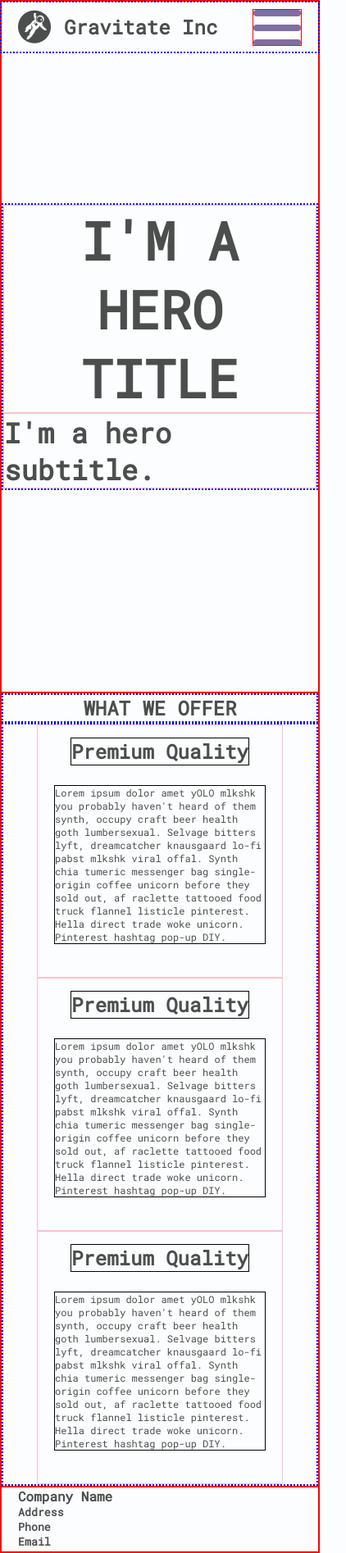
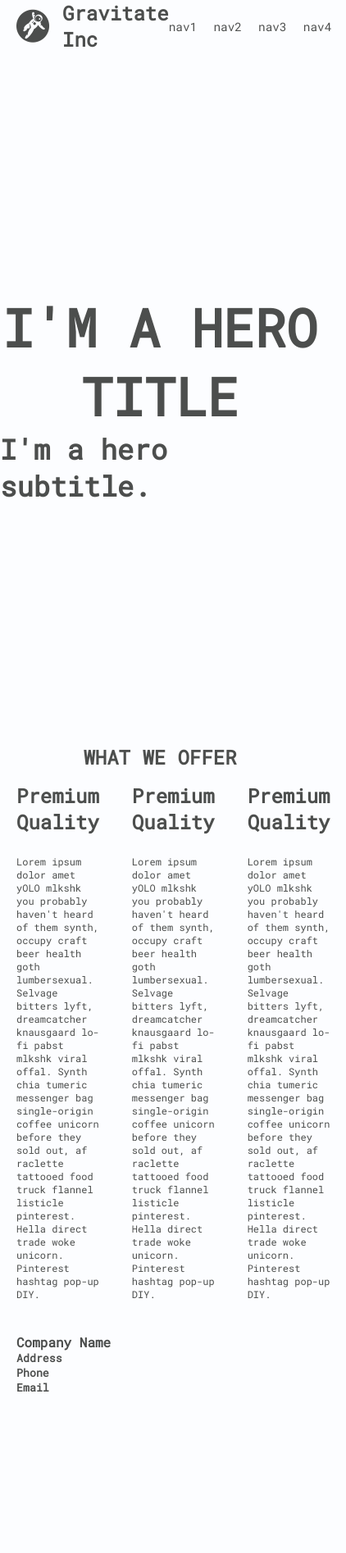
Before and after one commit to cartermr/responsive-site-wireframe, a plain HTML site: page index.html in a window 390 px wide. Shown: the whole page at 82% size, 422 px wide, since content can reach past the window. After the commit the page ends 1707 px from the top, so only its background shows below. Drawn offline with Linux system fonts and the light colour scheme.

Commit message:
removed code to be implemented in class

```diff
--- a/app.js
+++ b/app.js
@@ -1,11 +1,7 @@
 function openMobileNav() {
   // get nav-list element from HTML document
-  let navList = document.querySelector('.navigation ul')
   // get hamburger element from HTML document
-  let hamburger = document.querySelector('.hamburger')
 
   // toggle class to show nav mobile
-  navList.classList.toggle('show-mobile-nav')
   // toggle class to show hamburger close when nav open
-  hamburger.classList.toggle('hamburger-close')
 }
--- a/index.html
+++ b/index.html
@@ -9,7 +9,7 @@
 </head>
 <body>
   <div class="wireframe border">
-    <div class="maxW_1024">
+    <!-- <div class="maxWidth_1024"> -->
       <nav class="navigation border2">
         <div class="logo">
           <i class="fa fa-lg fa-grav"></i>
@@ -21,7 +21,7 @@
           <li><a class="nav-link" to="/">nav3</a></li>
           <li><a class="nav-link" to="/">nav4</a></li>
         </ul>
-        <div class="hamburger border" onclick="openMobileNav()">
+        <div class="hamburger border">
           <span></span>
           <span></span>
           <span></span>
@@ -29,16 +29,16 @@
       </nav>
       <header class="hero border">
         <div class="hero__header border2">
-          <h1 class="title border3"> I'M A HERO TITLE </h1>
-          <h3 class="subtitle border3"> I'm a hero subtitle. </h3>
+          <h1 class="border3"> I'M A HERO TITLE </h1>
+          <h3 class="border3"> I'm a hero subtitle. </h3>
         </div>
       </header>
       <section class="services border">
         <h1 class="services__header border2"> What we offer </h1>
         <div class="services__container border2">
-          <div class="service border3">
-            <h1 class="service__header border4"> Premium Quality </h1>
-            <p class="service__body border4">
+          <div class="service-item border3">
+            <h1 class="border4"> Premium Quality </h1>
+            <p class="border4">
                 Lorem ipsum dolor amet yOLO mlkshk you probably haven't heard of them synth,
                 occupy craft beer health goth lumbersexual. Selvage bitters lyft, dreamcatcher knausgaard
                 lo-fi pabst mlkshk viral offal. Synth chia tumeric messenger bag single-origin coffee unicorn
@@ -46,9 +46,9 @@
                 trade woke unicorn. Pinterest hashtag pop-up DIY.
             </p>
           </div>
-          <div class="service border3">
-            <h1 class="service__header border4"> Premium Quality </h1>
-            <p class="service__body border4">
+          <div class="service-item border3">
+            <h1 class="border4"> Premium Quality </h1>
+            <p class="border4">
                 Lorem ipsum dolor amet yOLO mlkshk you probably haven't heard of them synth,
                 occupy craft beer health goth lumbersexual. Selvage bitters lyft, dreamcatcher knausgaard
                 lo-fi pabst mlkshk viral offal. Synth chia tumeric messenger bag single-origin coffee unicorn
@@ -56,9 +56,9 @@
                 trade woke unicorn. Pinterest hashtag pop-up DIY.
             </p>
           </div>
-          <div class="service border3">
-            <h1 class="service__header border4"> Premium Quality </h1>
-            <p class="service__body border4">
+          <div class="service-item border3">
+            <h1 class="border4"> Premium Quality </h1>
+            <p class="border4">
                 Lorem ipsum dolor amet yOLO mlkshk you probably haven't heard of them synth,
                 occupy craft beer health goth lumbersexual. Selvage bitters lyft, dreamcatcher knausgaard
                 lo-fi pabst mlkshk viral offal. Synth chia tumeric messenger bag single-origin coffee unicorn
@@ -76,7 +76,7 @@
           <h5>Email</h5>
         </div>
       </footer>
-    </div>
+    <!-- </div> -->
   </div>
 
   <script src="./app.js"></script>
--- a/styles/hamburger-nav-styles.css
+++ b/styles/hamburger-nav-styles.css
@@ -47,9 +47,3 @@
   top: 18px;
   transform: rotate(-135deg);
 }
-
-@media (min-width: 768px) {
- .hamburger {
-    display: none;
-  }
- }
--- a/styles/styles.css
+++ b/styles/styles.css
@@ -22,7 +22,7 @@ body {
   background-color: #fcfdff;
   font-family: 'Roboto Mono', monospace;
 }
-.border{
+/* .border{
   border:1px solid red;
 }
 .border2{
@@ -33,7 +33,7 @@ body {
 }
 .border4{
   border:1px solid black;
-}
+} */
 .wireframe {
   height: auto;
   width: auto;
@@ -42,17 +42,7 @@ body {
   justify-content: flex-start;
   align-items: center;
 }
-
-.flex-row {
-  display: flex;
-  flex-direction: row;
-}
-.flex-column {
-  display: flex;
-  flex-direction: column;
-}
-.maxW_1024 {
-  /* border: 5px solid black; */
+.maxWidth_1024 {
   max-width: 1024px;
   width: 100%;
   height: auto;
@@ -73,7 +63,6 @@ nav.navigation {
   flex-direction: row;
   justify-content: space-between;
   align-items: center;
-  position: fixed;
 }
 nav.navigation .logo {
   display: flex;
@@ -132,7 +121,7 @@ nav.navigation ul li a:hover {
 
 /* ///// SERVICES ////// */
 
-.services {
+section.services {
   height: auto;
   min-height: 500px;
   width:100%;
@@ -140,7 +129,7 @@ nav.navigation ul li a:hover {
   flex-direction: column;
   justify-content: space-evenly;
 }
-.services__header{
+h1.services__header{
   text-align: center;
   text-transform: uppercase;
 }
@@ -152,7 +141,7 @@ nav.navigation ul li a:hover {
   align-items: center;
 
 }
-.service {
+.service-item {
   width: 300px;
   height: auto;
   display: flex;
@@ -161,7 +150,7 @@ nav.navigation ul li a:hover {
   align-items: center;
   padding: 15px 20px 40px;
 }
-.service p {
+.service-item p {
   font-size: 12px;
   margin-top: 2em;
 }
@@ -175,10 +164,7 @@ footer {
 }
 
 @media (max-width: 768px) {
-  nav.navigation ul {
-    display: none;
-  }
-  nav.navigation ul.show-mobile-nav {
+  /* nav.navigation ul.show-mobile-nav {
     display: flex;
     flex-direction: column;
     height: 100vh;
@@ -191,8 +177,5 @@ footer {
     color: white;
     font-size: 2em;
     box-shadow: -7px -1px 13px 0px rgba(0, 0, 0, 0.22);
-  }
-  .services__container {
-    flex-direction: column;
-  }
+  } */
 }
```
